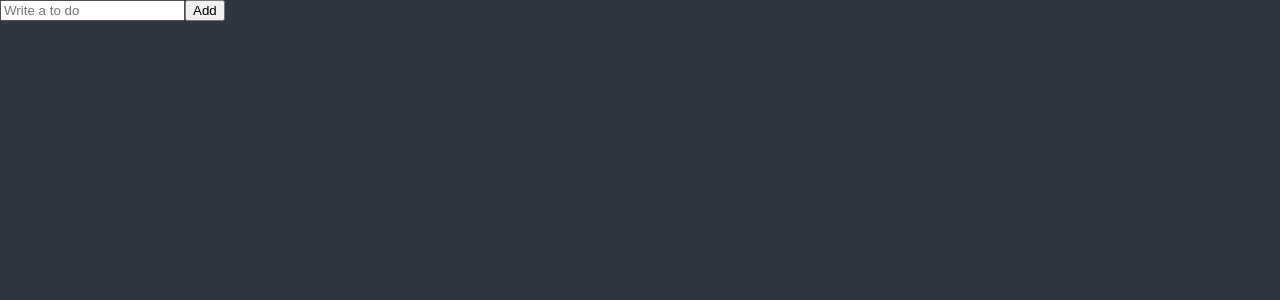
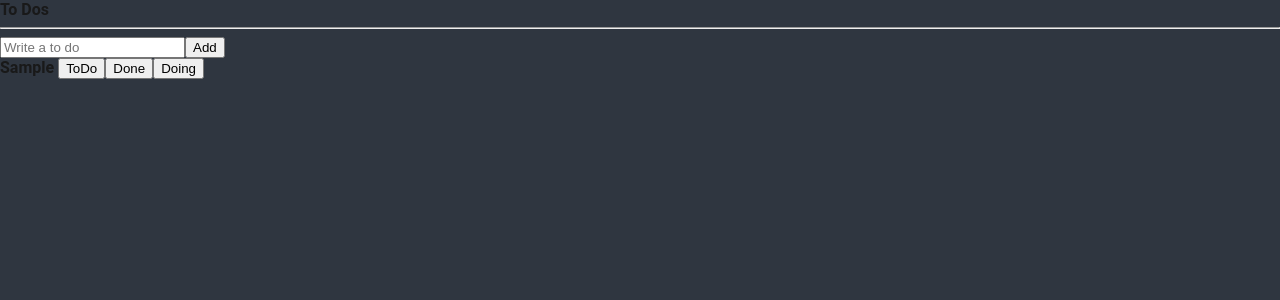
Before and after one commit to Juferis/react-masterclass, a React (Create React App) app: page / in a window 1280 px wide. Both pictures are taken after typing "Sample" into the empty fields and a click on the button "Add". Shown: the top 300 px of the page. Built offline with nearby package versions, Linux system fonts and the light colour scheme.

Commit message:
start todo list

```diff
--- a/src/App.tsx
+++ b/src/App.tsx
@@ -1,5 +1,5 @@
 import { createGlobalStyle } from 'styled-components';
-import ToDoList from './ToDoList';
+import ToDoList from './components/ToDoList';
 
 const GlobalStyle = createGlobalStyle`
 html, body, div, span, applet, object, iframe,
--- a/src/ToDoList.tsx
+++ /dev/null
@@ -1,27 +0,0 @@
-import React, { useState } from 'react';
-import { useForm } from 'react-hook-form';
-
-function ToDoList() {
-  const { register, handleSubmit, setValue } = useForm<IForm>();
-  const handleValid = (data: IForm) => {
-    console.log('data', data.toDo);
-    setValue('toDo', '');
-  };
-  return (
-    <div>
-      <form onSubmit={handleSubmit(handleValid)}>
-        <input
-          {...register('toDo', { required: 'Please write a To Do' })}
-          placeholder="Write a to do"
-        />
-        <button>Add</button>
-      </form>
-    </div>
-  );
-}
-
-export default ToDoList;
-
-interface IForm {
-  toDo: string;
-}
--- /dev/null
+++ b/src/atoms.ts
@@ -0,0 +1,18 @@
+import { atom } from 'recoil';
+
+export const toDoState = atom<IToDo[]>({
+    key: 'toDo',
+    default: [],
+});
+
+export interface IToDo {
+    text: string;
+    id: number;
+    category: ToDoStatus;
+}
+
+export enum ToDoStatus {
+    TO_DO = 'TO_DO',
+    DOING = 'DOING',
+    DONE = 'DONE',
+}
--- /dev/null
+++ b/src/components/ToDo.tsx
@@ -0,0 +1,13 @@
+import { IToDo } from '../atoms';
+
+function ToDo({ text }: IToDo) {
+  return (
+    <li>
+      {text} <button>ToDo</button>
+      <button>Done</button>
+      <button>Doing</button>
+    </li>
+  );
+}
+
+export default ToDo;
--- /dev/null
+++ b/src/components/ToDoList.tsx
@@ -0,0 +1,23 @@
+import { useRecoilValue } from 'recoil';
+import CreateToDo from './createToDo';
+import { toDoState } from '../atoms';
+import ToDo from './ToDo';
+
+function ToDoList() {
+  const toDos = useRecoilValue(toDoState);
+  return (
+    <div>
+      <h1>To Dos</h1>
+      <hr />
+      <CreateToDo />
+      <ul>
+        {toDos.map((toDo) => (
+          // <ToDo text={toDo.text} category={toDo.category} id={toDo.id} /> 이 내용이 아래 코드로 끝난다.
+          <ToDo key={toDo.id} {...toDo} />
+        ))}
+      </ul>
+    </div>
+  );
+}
+
+export default ToDoList;
--- /dev/null
+++ b/src/components/createToDo.tsx
@@ -0,0 +1,32 @@
+import { useForm } from 'react-hook-form';
+import { useSetRecoilState } from 'recoil';
+import { toDoState } from '../atoms';
+
+function CreateToDo() {
+  const setToDos = useSetRecoilState(toDoState);
+  const { register, handleSubmit, setValue } = useForm<IForm>();
+  const handleValid = ({ toDo }: IForm) => {
+    setToDos((oldToDos: any) => [
+      { text: toDo, id: Date.now(), category: 'TO_DO' },
+      ...oldToDos,
+    ]);
+    setValue('toDo', '');
+  };
+  return (
+    <form onSubmit={handleSubmit(handleValid)}>
+      <input
+        {...register('toDo', {
+          required: 'Please write a To Do',
+        })}
+        placeholder="Write a to do"
+      />
+      <button>Add</button>
+    </form>
+  );
+}
+
+export default CreateToDo;
+
+interface IForm {
+  toDo: string;
+}
```
